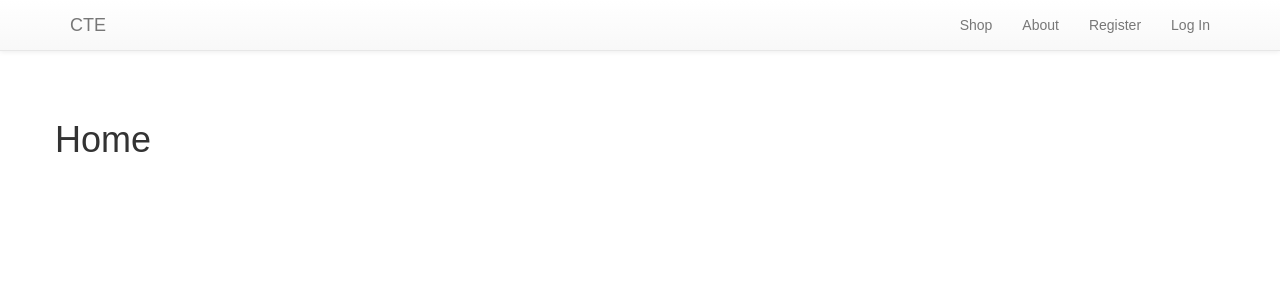
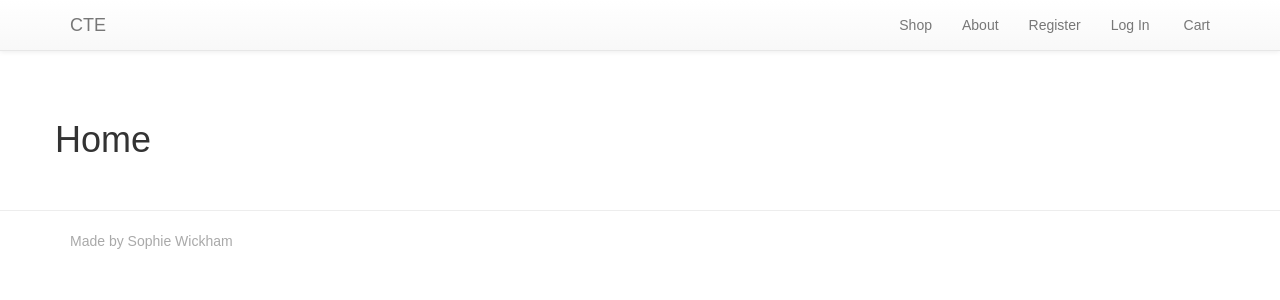
Before and after one commit to sw1ckham/cte-ecommerce, a Django app: page / in a window 1280 px wide. Shown: the top 300 px of the page. Run offline with Django 3.2, Linux system fonts and the light colour scheme; some libraries are stand-ins or nearby versions.

Commit message:
Added footer and cart in navbar

```diff
--- a/templates/base.html
+++ b/templates/base.html
@@ -8,6 +8,7 @@
 	<meta name="viewport" content="width=device-width, initial-scale=1.0">
 	<meta http-equiv="X-UA-Compatible" content="ie=edge">
     <title>{% block page_title %}{% endblock %}</title>
+    <link rel="stylesheet" href="path/to/font-awesome/css/font-awesome.min.css">
     <link rel="stylesheet" href="https://maxcdn.bootstrapcdn.com/bootstrap/3.3.7/css/bootstrap.min.css" integrity="sha384-BVYiiSIFeK1dGmJRAkycuHAHRg32OmUcww7on3RYdg4Va+PmSTsz/K68vbdEjh4u" crossorigin="anonymous">
     <link rel="stylesheet" href="https://maxcdn.bootstrapcdn.com/bootstrap/3.3.7/css/bootstrap-theme.min.css" integrity="sha384-rHyoN1iRsVXV4nD0JutlnGaslCJuC7uwjduW9SVrLvRYooPp2bWYgmgJQIXwl/Sp" crossorigin="anonymous">
     <link rel="stylesheet" href="{% static 'css/custom.css' %}" type="text/css"/>
@@ -41,6 +42,12 @@
                         <li><a href="{% url 'register' %}">Register</a></li>
                         <li><a href="{% url 'login' %}">Log In</a></li>
                     {% endif %}
+                        <li><a href="{% url 'view_cart' %}">
+                            <i class="fa fa-shipping-cart"></i> Cart
+                            {% if product_count > 0 %}
+                            <label class="badge badge-warning">{{ product_count }}</label>
+                            {% endif %}
+                        </a></li>
                 </ul>
             </div>
         </div>
@@ -62,7 +69,14 @@
         </div>
 	{% endif %}
 
-	{% block content %}{% endblock %}
+    <div class="container">
+	    {% block content %}{% endblock %}
+    </div>
+    <footer>
+        <div class="container">
+            <p>Made by Sophie Wickham</p>
+        </div>
+    </footer>
 
 <script src="https://maxcdn.bootstrapcdn.com/bootstrap/3.3.7/js/bootstrap.min.js" integrity="sha384-Tc5IQib027qvyjSMfHjOMaLkfuWVxZxUPnCJA7l2mCWNIpG9mGCD8wGNIcPD7Txa" crossorigin="anonymous"></script>
 
```
